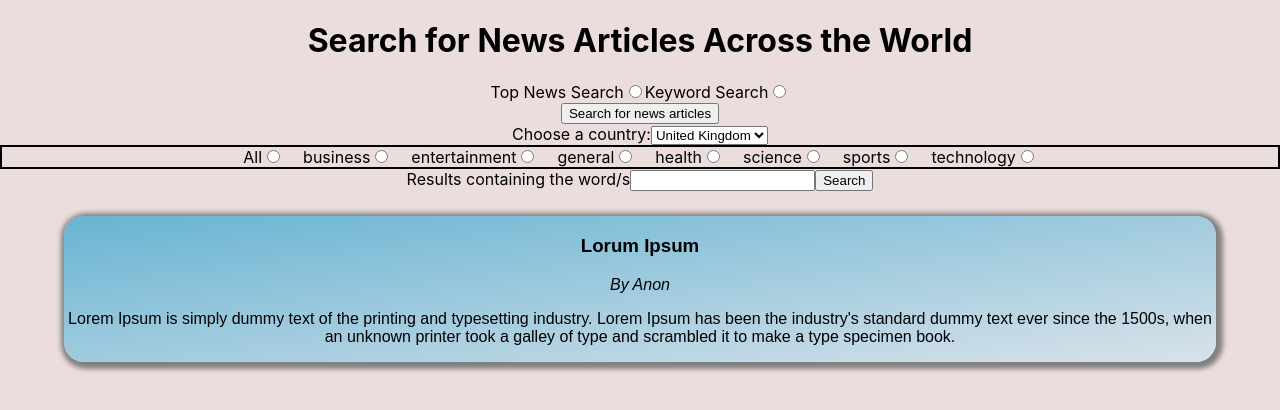
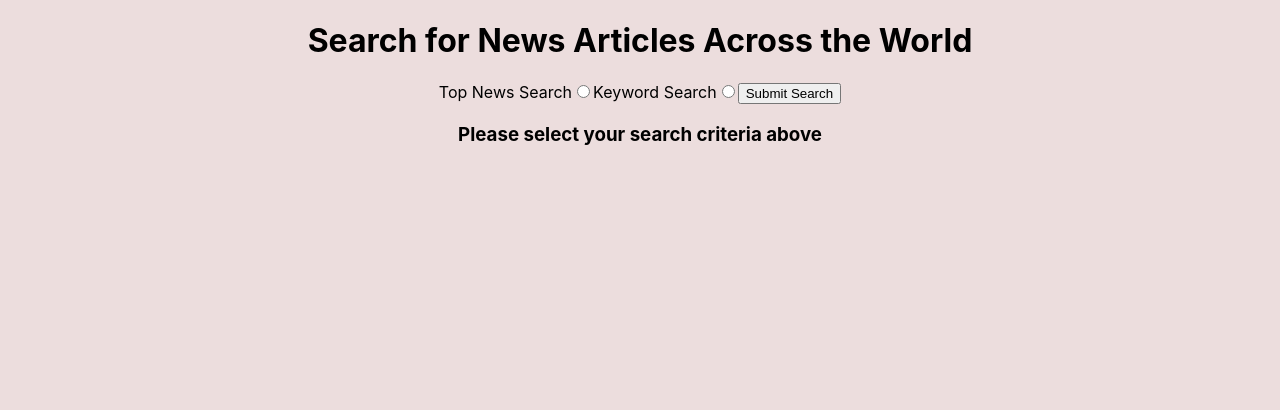
Before and after one commit to alexandermagee/NewsAPI-Project, a React (Create React App) app: page / in a window 1280 px wide. Shown: the top 410 px of the page. Built offline with nearby package versions, Linux system fonts and the light colour scheme.

Commit message:
updated displayResults before adding results query parameters

```diff
--- a/src/App.css
+++ b/src/App.css
@@ -40,3 +40,11 @@
 /*body {
   background-image: linear-gradient(to bottom right, red,yellow);
 } */
+
+.hidden {
+  display: none;
+}
+
+.notHidden {
+  display: unset;
+}
--- a/src/AppContainer.js
+++ b/src/AppContainer.js
@@ -20,13 +20,26 @@ export class AppContainer extends React.Component {
             loadedStatus: "not loaded",
             userSearchEncoded : "",
             userSearch: "",
-            activeSearchType: "top results"
+            activeSearchType: "top results",
+            everythingSearchDisplay: "hidden",
+            topNewsSearchDisplay: "hidden",
         }
     }
 
     chooseActiveSearchType = selectedSearch => {
+        /*this.setState({
+            activeSearchType: selectedSearch,
+        }) */
+        (selectedSearch === "everything") ?
         this.setState({
-            activeSearchType: selectedSearch
+            activeSearchType: selectedSearch,
+            everythingSearchDisplay: "notHidden",
+            topNewsSearchDisplay: "hidden"
+        }) :
+        this.setState({
+            activeSearchType: selectedSearch,
+            everythingSearchDisplay: "hidden",
+            topNewsSearchDisplay: "notHidden"
         })
     }
 
@@ -109,6 +122,7 @@ export class AppContainer extends React.Component {
 
         <SelectSearchType
         chooseActiveSearchType={this.chooseActiveSearchType}
+        getData={this.getData}
         />
 
         <CountrySelector
@@ -118,21 +132,24 @@ export class AppContainer extends React.Component {
         chooseActiveCountry={this.chooseActiveCountry}
         activeCountry={this.state.activeCountry}
         activeCountryCode={this.state.activeCountryCode}
+        topNewsSearchDisplay={this.state.topNewsSearchDisplay}
         />
 
         <CategorySelector
         activeCategory={this.state.activeCategory}
         chooseActiveCategory={this.chooseActiveCategory}
+        topNewsSearchDisplay={this.state.topNewsSearchDisplay}
         />
 
         <KeywordSearch
         userSearch={this.state.userSearch}
         updateUserSearch={this.updateUserSearch}
+        everythingSearchDisplay={this.state.everythingSearchDisplay}
         />
 
-        {(this.state.loadedStatus === "loaded") ?
+        {(this.state.loadedStatus === "loaded" && this.state.activeSearchType === "top results") ?
             (<h4>{this.state.activeCategory} Results in {this.state.activeCountry}</h4>) :
-         (<span></span>) }
+         (this.state.loadedStatus === "loaded" && this.state.activeSearchType === "everything" ? <h4>Top Results Containing {this.state.userSearch}</h4> : null)}
 
         <DisplayResults
         topResults={this.state.topResults}
--- a/src/CategorySelector.css
+++ b/src/CategorySelector.css
@@ -1,6 +1,3 @@
-.categoryContainer {
-    border: 2px solid black;
-}
 
 
 .categoryContainer div {
--- a/src/CategorySelector.js
+++ b/src/CategorySelector.js
@@ -10,7 +10,7 @@ export class CategorySelector extends React.Component {
 
     render(){
         return(
-            <form className="categoryContainer">
+            <form className={`${this.props.topNewsSearchDisplay} categoryContainer`}>
                         <div>
                         <label>All</label>
                         <input type="radio" name="radio" onClick={this.handleClick} value="All" />
--- a/src/CountrySelector.js
+++ b/src/CountrySelector.js
@@ -6,7 +6,7 @@ const apikey = "apiKey=60b5ca9165374ce1987da329db6a4e4c";
 export class CountrySelector extends React.Component {
 
     componentDidMount() {
-        this.props.retrieveCountries(countryCodes.list)
+        this.props.retrieveCountries(countryCodes.list);
     }
 
     handleChange = e => {
@@ -21,8 +21,8 @@ export class CountrySelector extends React.Component {
 
     render () {
         return (
-            <div>
-            <button onClick={this.handleClick}> Search for news articles</button>
+            <div className={`${this.props.topNewsSearchDisplay}`}>
+           {/* <button onClick={this.handleClick}> Search for news articles</button> */}
             <br></br>
             <label for="countries">Choose a country:</label>
             <select id="countries" onChange={this.handleChange} >
--- a/src/DisplayResults.js
+++ b/src/DisplayResults.js
@@ -28,6 +28,8 @@ export class DisplayResults extends React.Component {
         } */
         if(this.props.loadedStatus === "not loaded"){
             return(
+                <h3>Please select your search criteria above</h3>
+                /*
                 <section class="testCardContainer">
                 <article class="testCard">
                     <h3>Lorum Ipsum</h3>
@@ -35,7 +37,7 @@ export class DisplayResults extends React.Component {
                     <p><a href="">Lorem Ipsum is simply dummy text of the printing and typesetting industry. Lorem Ipsum has been the industry's standard dummy text ever since the 1500s, when an unknown printer took a galley of type and scrambled it to make a type specimen book.</a> </p>
                 </article>
                 </section>
-
+                */
             )
         }else{
             return (
@@ -44,13 +46,13 @@ export class DisplayResults extends React.Component {
                 return(
                 <article class="testCard">
                 <h3>{item[0]}</h3>
-                {item[1] === null ?
+                {(item[1] === null || item[1] === "") ?
                 <p class="testCardAuthor">By Anon</p> :
                 <p class="testCardAuthor">By {item[1]}</p>
                 }
                 {/*<p>By {item[1]}</p>*/}
                 <p><a href={item[4]}>{item[2]}</a></p>
-                <p>{item[5]}</p>
+                <p>{item[3]}</p>
                 </article>
                 )
             })
--- a/src/EndpointParameterInfo.js
+++ b/src/EndpointParameterInfo.js
@@ -138,3 +138,5 @@ get list () {
 }
 
 export const categories = ["business", "entertainment", "general", "health", "science", "sports", "technology"]
+
+export const sortParameters = ["publishedAt","relevancy","popularity","publishedAt"]
--- a/src/KeywordSearch.js
+++ b/src/KeywordSearch.js
@@ -10,10 +10,9 @@ export class KeywordSearch extends React.Component {
 
     render(){
         return(
-            <div>
-            <label for="keywordSearch">Results containing the word/s</label>
+            <div className={`${this.props.everythingSearchDisplay}`}>
+            <label for="keywordSearch">Narrow by word or phrase</label>
             <input type="text" name="keywordSearch" onChange={this.handleChange} value={this.props.userSearch} />
-            <button>Search</button>
             </div>
         )
     }
--- a/src/SelectSearchType.js
+++ b/src/SelectSearchType.js
@@ -4,6 +4,10 @@ export class SelectSearchType extends React.Component {
 
     handleClick = e => {
         this.props.chooseActiveSearchType(e.target.value)
+    }
+
+    contactAPI = () => {
+        this.props.getData()
     }
 
     render(){
@@ -13,6 +17,7 @@ export class SelectSearchType extends React.Component {
             <input type="radio" name="radio" onClick={this.handleClick} value="top results" />
             <label>Keyword Search</label>
             <input type="radio" name="radio" onClick={this.handleClick} value="everything" />
+            <button onClick={this.contactAPI}> Submit Search</button>
         </div>
         )
     }
```
